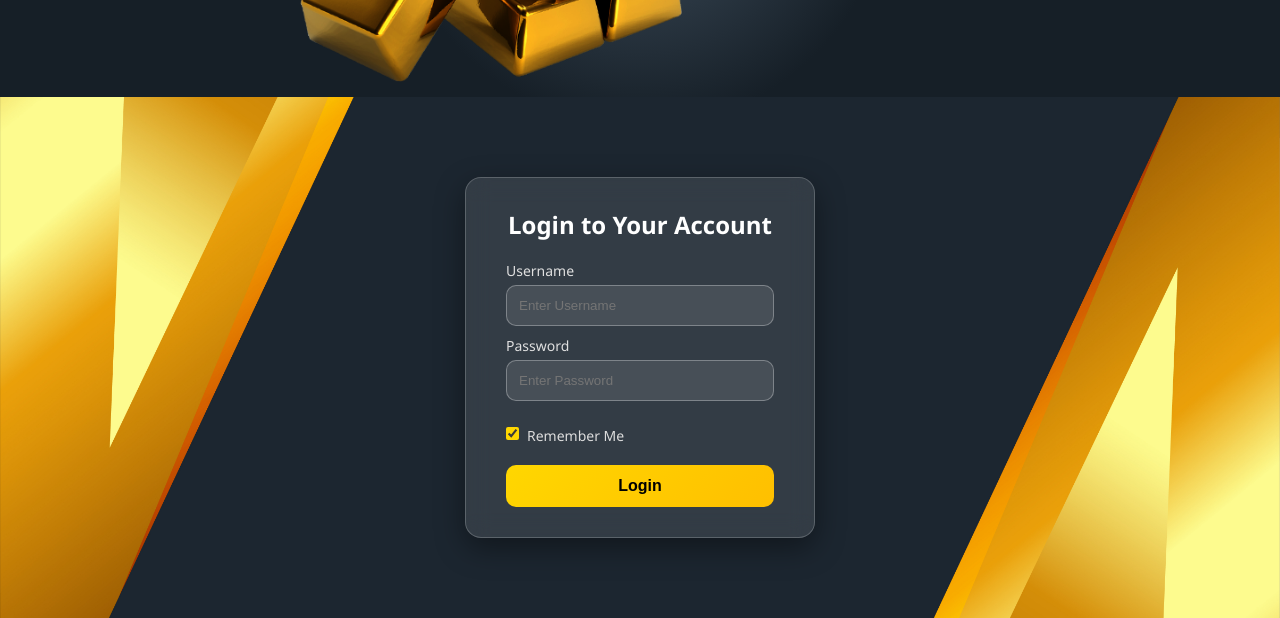
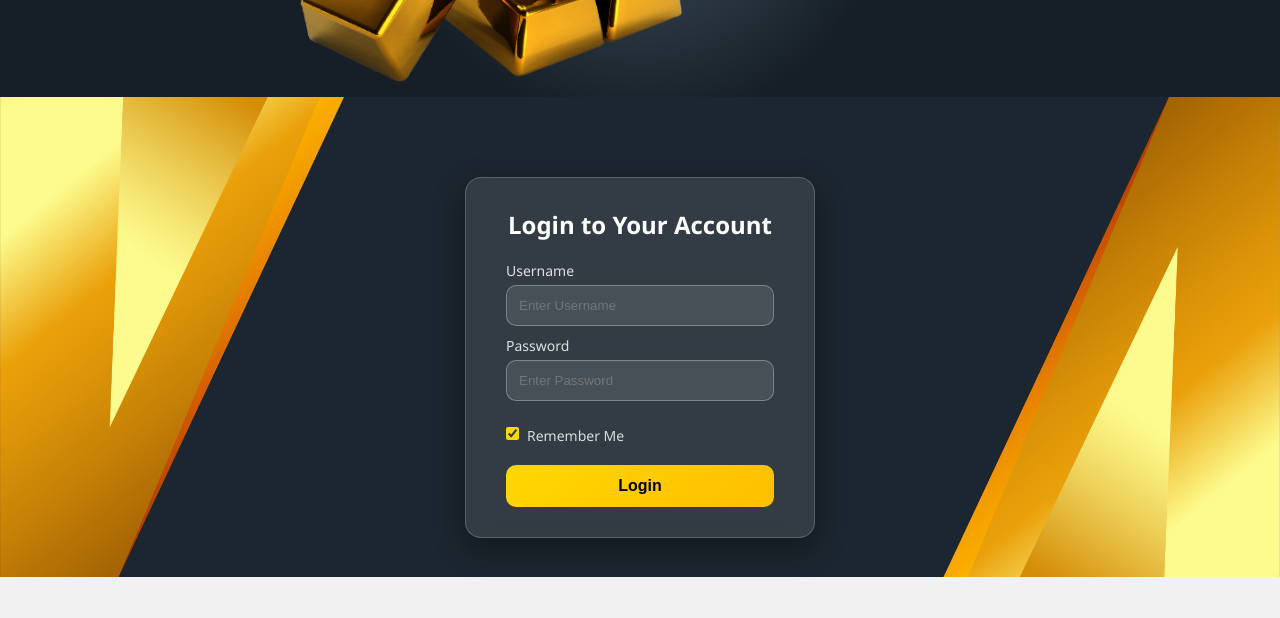
Before and after one commit to Jerin-004/EXP4_WebTechnology, a plain HTML site: page index.html in a window 1280 px wide. Shown: the part 223-841 px from the top of the page. After the commit the page ends 800 px from the top, so only its background shows below. Drawn offline with Linux system fonts and the light colour scheme.

Commit message:
Update style.css

```diff
--- a/style.css
+++ b/style.css
@@ -52,55 +52,14 @@ body {
     border-bottom: 2px solid gold;
 }
 
-/* ====== BANNER SECTION ====== */
-/* .banner {
-    background-image: url("assets/bg.jpg");
-    background-size: cover;
-    background-position: center;
-    padding-top: 100px;
-    height: 80vh;
-    display: flex;
-    align-items: center;
-    justify-content: center;
-}
 
-.inner_content {
-    display: flex;
-    max-width: 1200px;
-    align-items: center;
-    gap: 50px;
-} */
-
-/* .banner-left .hero-img {
-    width: 350px;
-}
-
-.banner-right {
-    color: white;
-    max-width: 500px;
-}
-
-.banner-right h1 {
-    font-size: 32px;
-    margin: 10px 0;
-}
-
-.banner-right h2 {
-    font-size: 22px;
-}
-
-.banner-right p {
-    margin-top: 10px;
-    line-height: 1.6;
-} */
-
-/* ====== LOGIN BACKGROUND SECTION ====== */
 .login-banner {
     background-image: url("assets/bg_.jpg"); /* Use a different background if you want */
     background-size: cover;
     background-position: center;
     padding: 80px 20px;
     display: flex;
+    height: 60vh;
     justify-content: center;
     align-items: center;
 }
```
